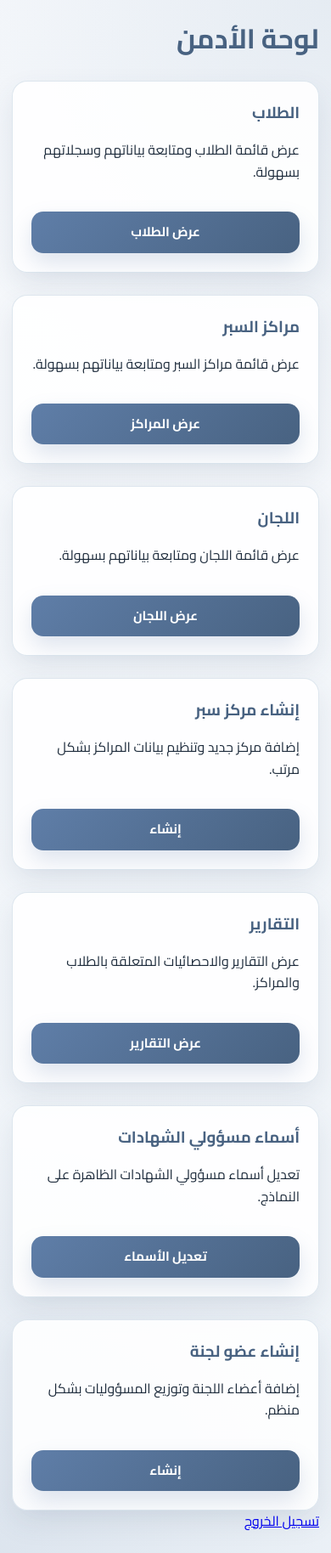
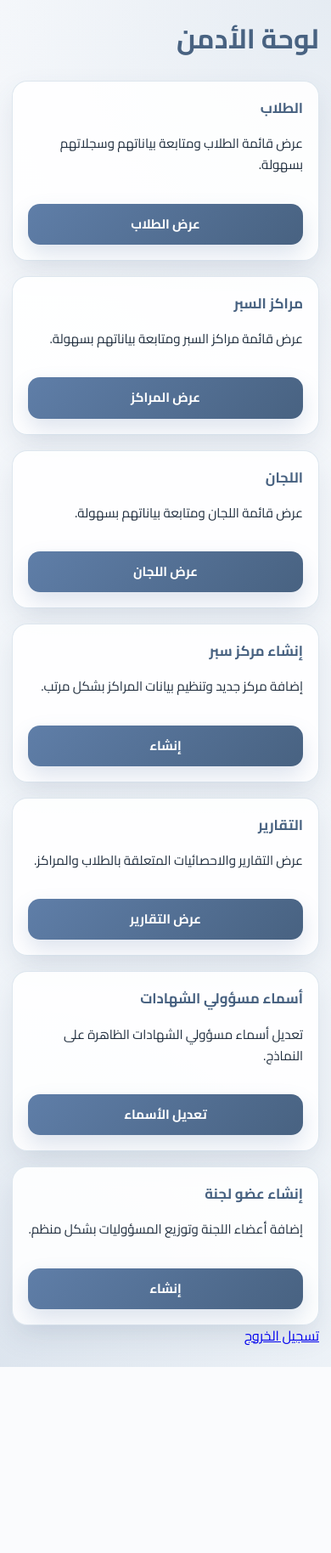
Before and after one commit to mokdad1118-bit/sabr-central, a Flask app: page /admin/dashboard in a window 390 px wide. Shown: the whole page at 85% size. After the commit the page ends 1609 px from the top, so only its background shows below. Run offline with Flask 3, Linux system fonts and the light colour scheme; the visitor is signed in with stand-in values (Sample User, id 1).

Commit message:
UI: improve admin dashboard mobile card layout

```diff
--- a/static/css/style.css
+++ b/static/css/style.css
@@ -800,5 +800,24 @@ th a:hover {
 @media (max-width: 768px) {
   .admin-dashboard .cards {
     grid-template-columns: 1fr;
+    gap: 18px;
+  }
+
+  .admin-dashboard .card {
+    min-height: auto;
+    padding: 18px;
+  }
+
+  .admin-dashboard .card h3 {
+    font-size: 1.05rem;
+  }
+
+  .admin-dashboard .card p {
+    font-size: 0.95rem;
+    line-height: 1.65;
+  }
+
+  .admin-dashboard .card .btn {
+    width: 100%;
   }
 }
```
